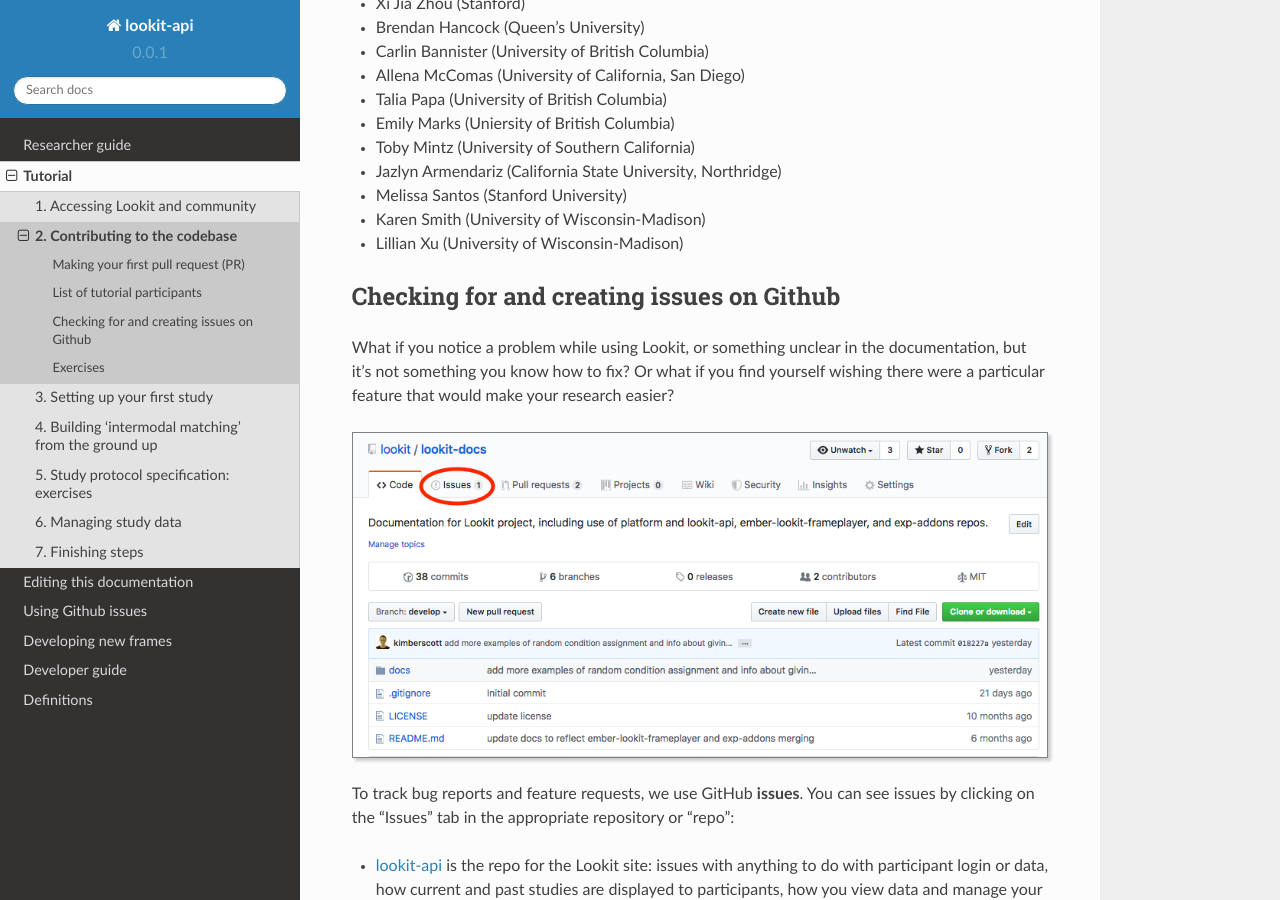
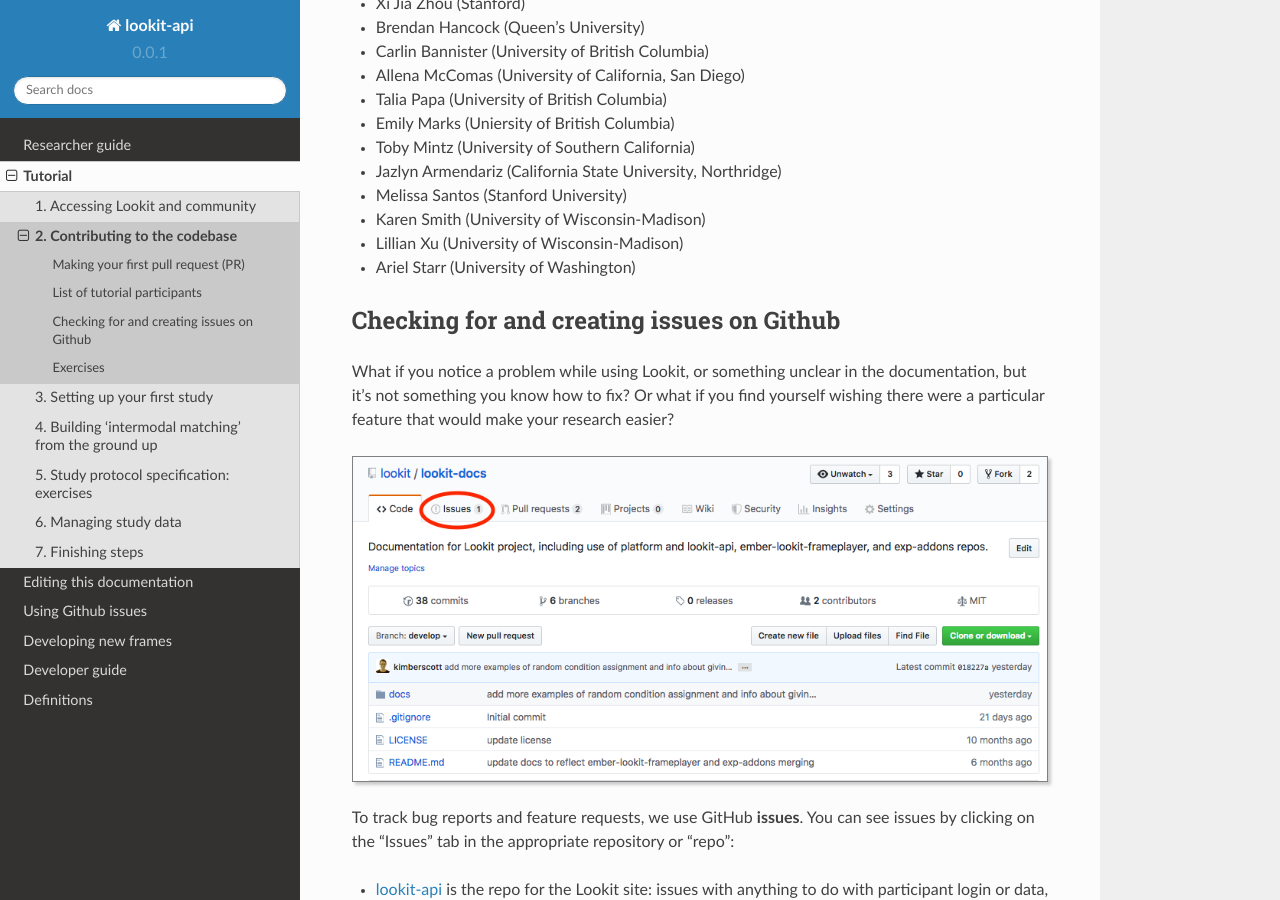
Before and after one commit to lookit/lookit-docs, a Sphinx documentation site: the page built from docs/source/tutorial-contributing.rst, in a window 1280 px wide and 900 px high, scrolled down 5601 px. Built offline with Sphinx 7.4.7 and the Read the Docs theme 2.0.0, drawn with Linux system fonts in a browser that asks for light colours.

Commit message:
Add tutorial participant to list

```diff
--- a/docs/source/tutorial-contributing.rst
+++ b/docs/source/tutorial-contributing.rst
@@ -138,6 +138,7 @@
 - Melissa Santos (Stanford University)
 - Karen Smith (University of Wisconsin-Madison)
 - Lillian Xu (University of Wisconsin-Madison)
+- Ariel Starr (University of Washington)
 
 .. _Github issues overview:
 
```
